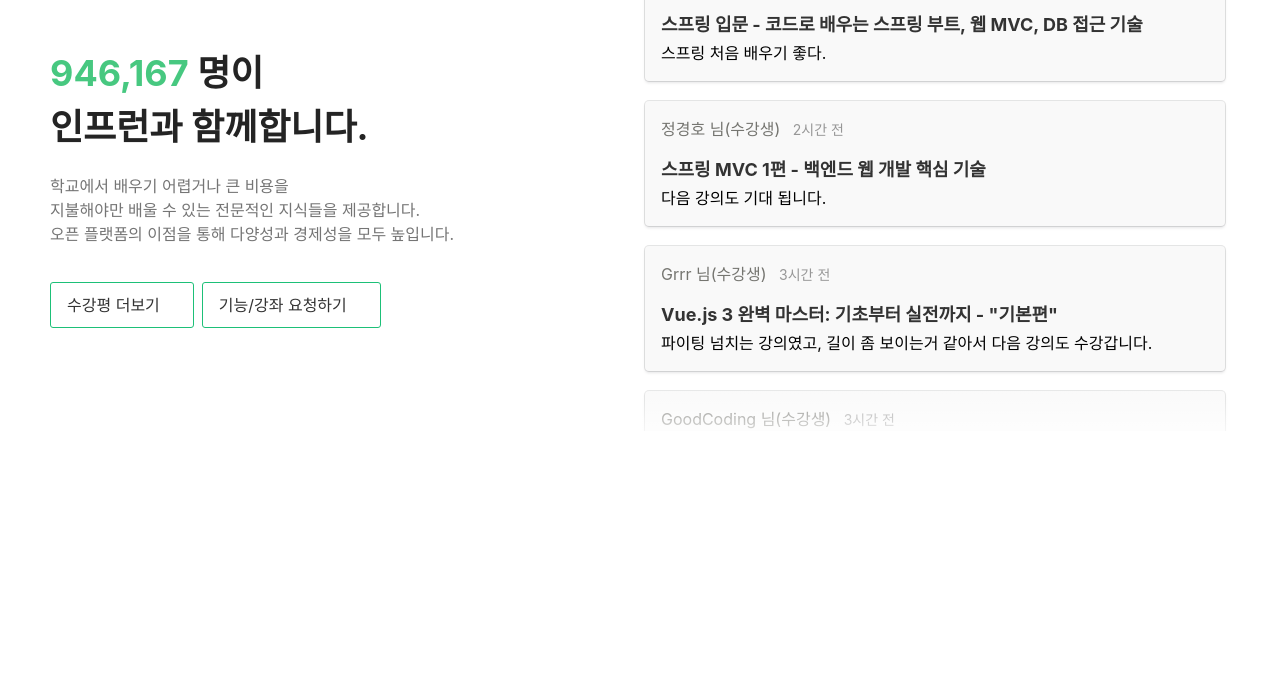
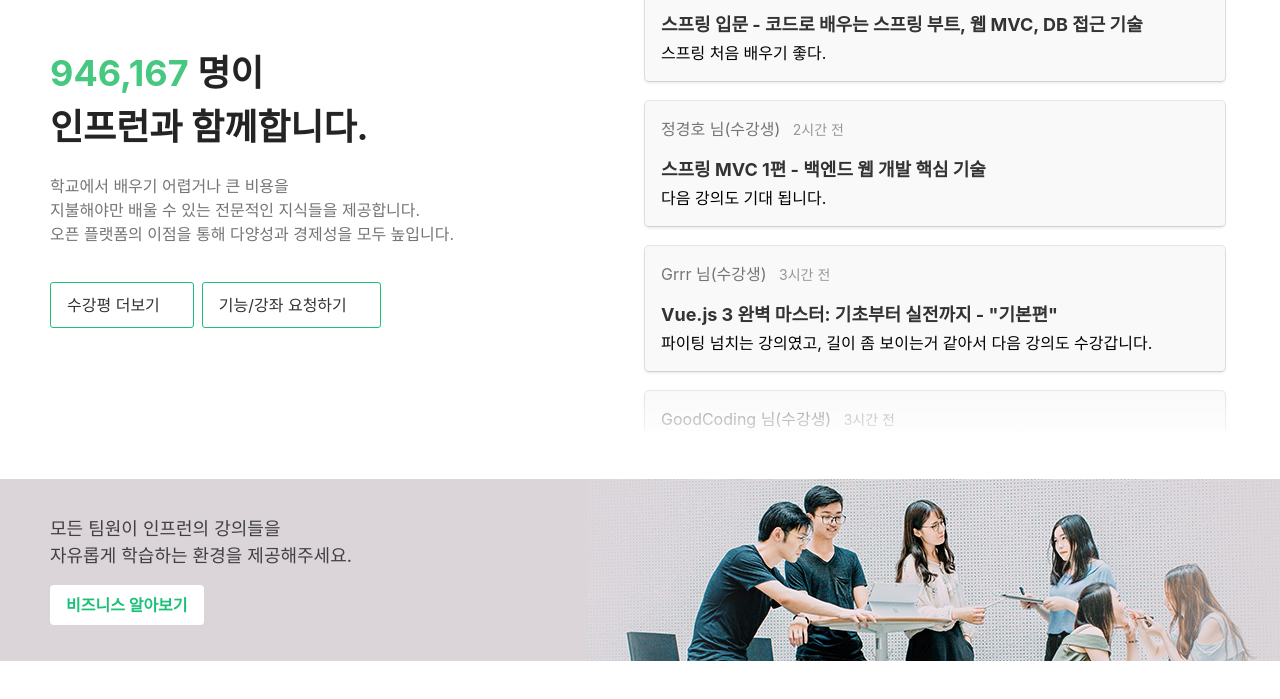
Before and after one commit to k9want/inflearn_clone, a website: page index.html in a window 1280 px wide. Shown: the part 2981-3680 px from the top of the page. Drawn offline with nearby package versions, Linux system fonts and the light colour scheme; files that its build step writes are made by us from their sources; a web font is replaced by a local one.

Commit message:
💄 Implement banner2 layout

```diff
--- a/index.html
+++ b/index.html
@@ -2161,6 +2161,21 @@
       </div>
     </section>
 
+    <section class="banner2">
+      <div class="banner2-wrapper">
+        <div class="container">
+          <h1>
+            모든 팀원이 인프런의 강의들을 <br />
+            자유롭게 학습하는 환경을 제공해주세요.
+          </h1>
+
+          <a href="#">
+            <span> 비즈니스 알아보기 </span>
+          </a>
+        </div>
+      </div>
+    </section>
+
     <section style="margin-bottom: 400px"></section>
   </body>
 </html>
--- /dev/null
+++ b/styles/layouts/_banner2.scss
@@ -0,0 +1,35 @@
+.banner2 {
+  padding: 24px 0;
+
+  &-wrapper {
+    background-image: url('../../assets/images/banner2-1.jpeg');
+    padding: 36px 0;
+    background-repeat: no-repeat;
+    background-position-x: 40%;
+    box-sizing: border-box;
+
+    &:hover {
+      cursor: grab;
+    }
+
+    h1 {
+      color: #404040;
+      font-size: 1.125rem;
+      line-height: 1.5em;
+      font-weight: 400;
+      margin: 0 0 16px;
+    }
+
+    a {
+      @include inline-flexbox;
+      font-size: 1rem;
+      line-height: 1;
+      font-weight: 700;
+      padding: 12px 16px;
+      background: #fff;
+      color: #1dc078;
+      border: none;
+      border-radius: 4px;
+    }
+  }
+}
--- a/styles/main.scss
+++ b/styles/main.scss
@@ -39,3 +39,4 @@
 @import './layouts/course-base'; // free, newbie, roadmap
 @import './layouts/curation-course'; //curation(읽어보기)
 @import './layouts/review';
+@import './layouts/banner2';
```
Also changed, not shown: assets/images/banner2-1.jpeg (added).
